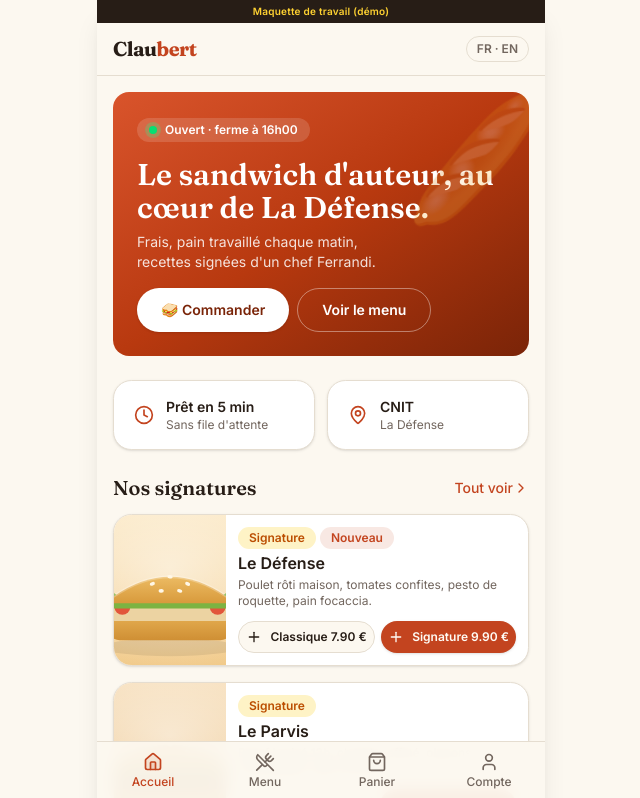
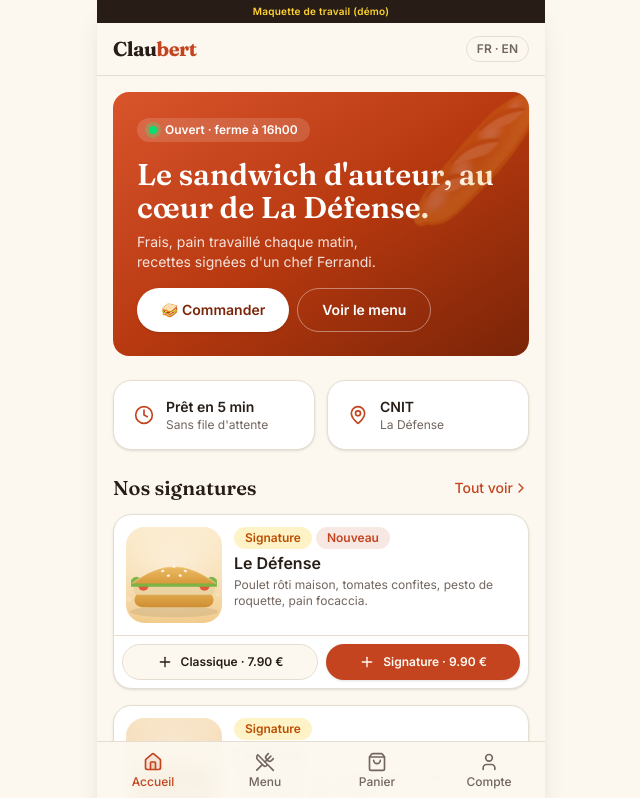
Before and after one commit to romainrobert0805berlin-jpg/mon-projet, a React (Vite) app in the folder app/: page /#/ in a window 1280 px wide. Shown: the top 798 px of the page, without its empty margins (319-959 px from the left). Built offline with nearby package versions, Linux system fonts and the light colour scheme.

Commit message:
Retour a la carte produit v1 (vignette carree + actions en pied)

```diff
--- a/app/src/components/ProductCard.tsx
+++ b/app/src/components/ProductCard.tsx
@@ -16,14 +16,13 @@ export function ProductCard({ product }: { product: Product }) {
 
   return (
     <Card className="gap-0 p-0">
-      <div className="flex">
-        {/* Illustration pleine hauteur */}
+      <div className="flex gap-3 p-3">
         <button
           onClick={open}
-          className="relative w-28 shrink-0 self-stretch overflow-hidden"
+          className="relative size-24 shrink-0 overflow-hidden rounded-xl"
           aria-label={product.name}
         >
-          <ProductImage product={product} className="absolute inset-0 size-full" />
+          <ProductImage product={product} className="size-full" />
           {!product.inStock && (
             <span className="absolute inset-0 grid place-items-center bg-black/55 p-1 text-center text-[10px] font-semibold leading-tight text-white">
               {t("common.soldOut")}
@@ -31,8 +30,7 @@ export function ProductCard({ product }: { product: Product }) {
           )}
         </button>
 
-        {/* Infos + actions */}
-        <div className="flex min-w-0 flex-1 flex-col gap-1 p-3">
+        <div className="flex min-w-0 flex-1 flex-col gap-1">
           <div className="flex flex-wrap gap-1">
             {product.badges.includes("signature") && (
               <Badge variant="signature">{t("common.signature")}</Badge>
@@ -44,34 +42,33 @@ export function ProductCard({ product }: { product: Product }) {
               <Badge variant="veg">{t("menu.filter.veg")}</Badge>
             )}
           </div>
-
           <button onClick={open} className="text-left text-base font-semibold leading-tight">
             {product.name}
           </button>
           <p className="line-clamp-2 text-xs text-muted-foreground">
             {loc(product.description, lang)}
           </p>
+        </div>
+      </div>
 
-          <div className="mt-auto flex items-center gap-1.5 pt-2">
+      <div className="flex gap-2 border-t border-border p-2">
         <Button
           size="sm"
           variant="outline"
-              className="h-8 flex-1 px-1.5 text-xs"
+          className="h-9 flex-1 px-2 text-xs"
           disabled={!product.inStock}
           onClick={() => add(product.id, "classic")}
         >
-              <Plus /> {t("common.classic")} {product.priceClassic.toFixed(2)} €
+          <Plus /> {t("common.classic")} · {product.priceClassic.toFixed(2)} €
         </Button>
         <Button
           size="sm"
-              className="h-8 flex-1 px-1.5 text-xs"
+          className="h-9 flex-1 px-2 text-xs"
           disabled={!product.inStock}
           onClick={() => add(product.id, "signature")}
         >
-              <Plus /> {t("common.signature")} {product.priceSignature.toFixed(2)} €
+          <Plus /> {t("common.signature")} · {product.priceSignature.toFixed(2)} €
         </Button>
-          </div>
-        </div>
       </div>
     </Card>
   )
```
Lines whose indentation alone changed are shown as unchanged.
